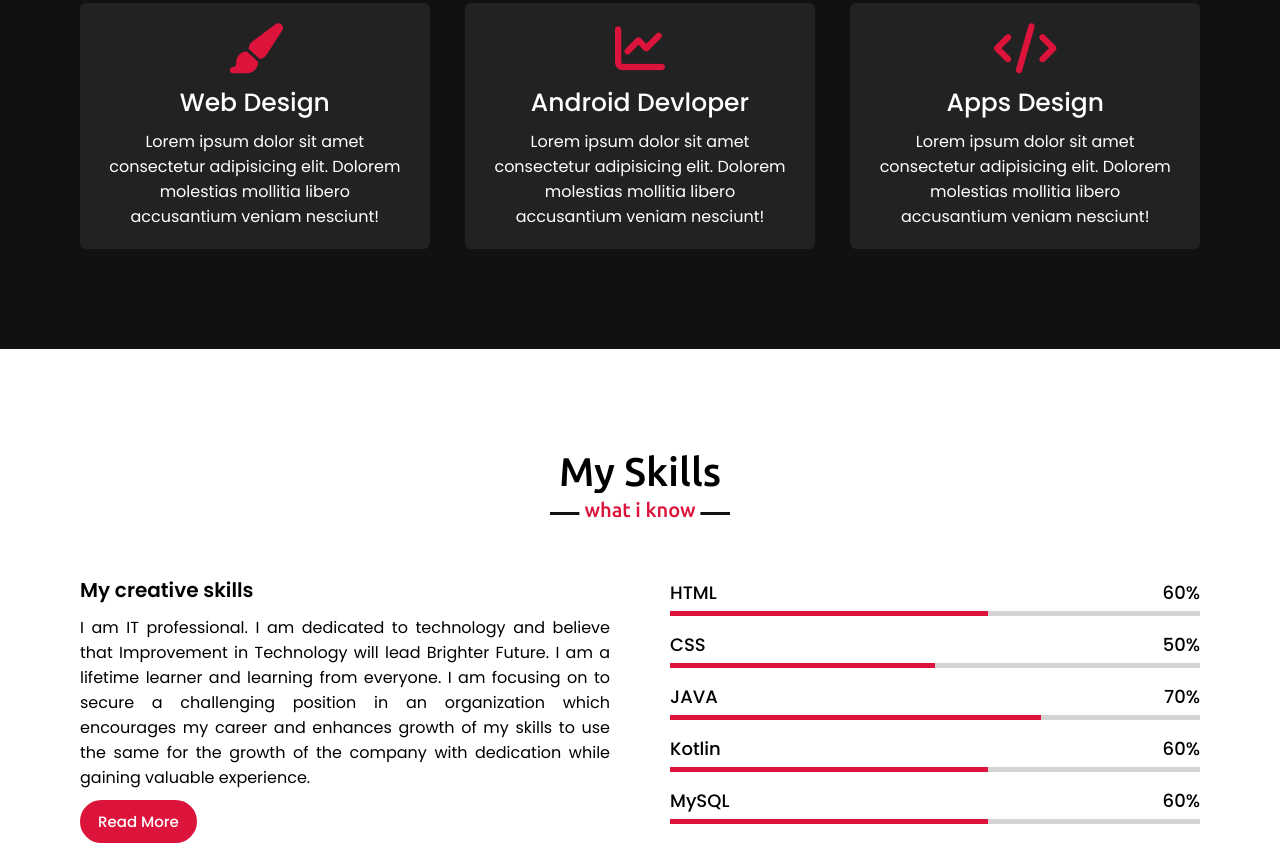
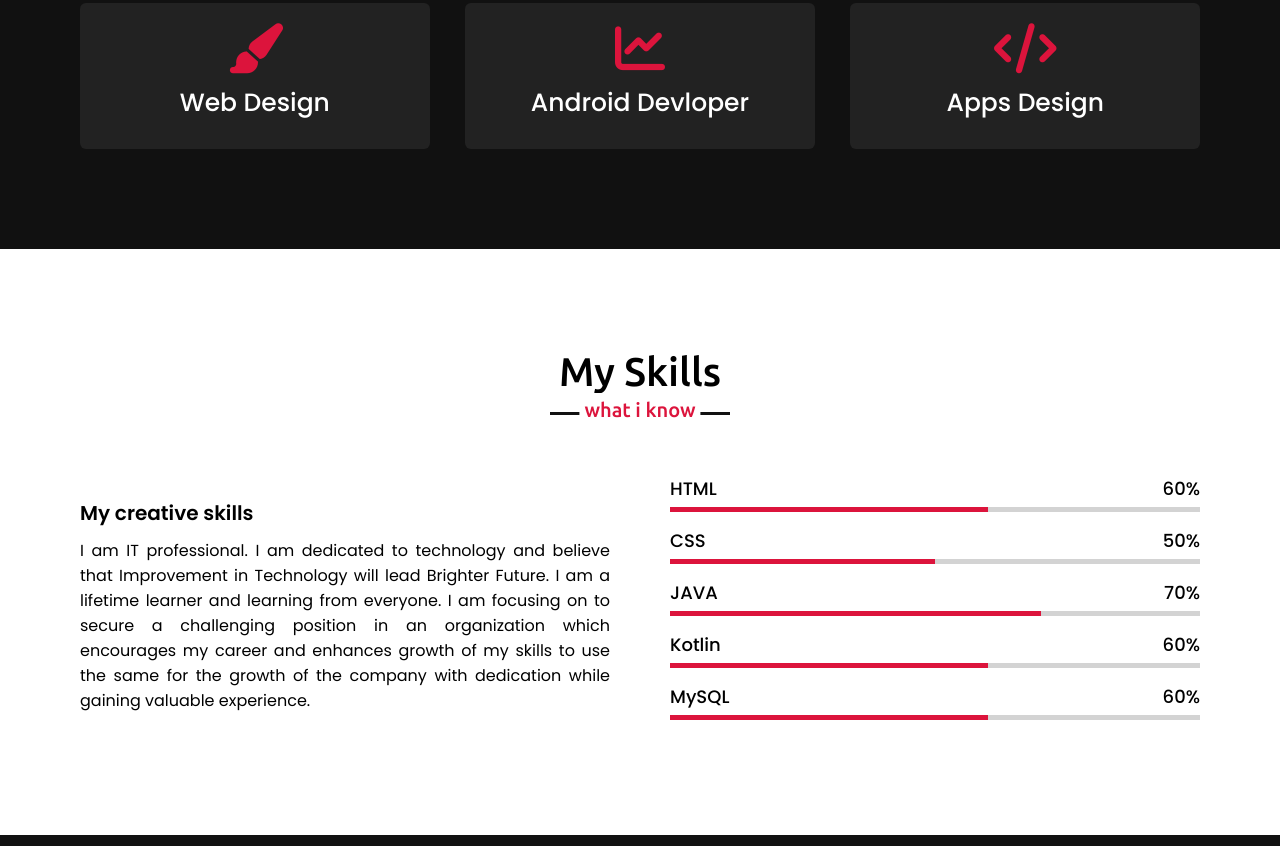
Before and after one commit to mihirzalavadiya/mihirzalavadiya.github.io, a plain HTML site: page index.html in a window 1280 px wide. Shown: the part 1756-2602 px from the top of the page. Drawn offline with nearby package versions, Linux system fonts and the light colour scheme.

Commit message:
Some Changes

```diff
--- a/index.html
+++ b/index.html
@@ -63,7 +63,7 @@
                 <div class="text-1">Hello, my name is</div>
                 <div class="text-2">Mihir Zalavadiya</div>
                 <div class="text-3">And I'm a <span class="typing"></span></div>
-                <a href="#">Hire Me</a>
+                <!-- <a href="#">Hire Me</a> -->
             </div>
         </div>
     </section>
@@ -101,21 +101,21 @@
                     <div class="box">
                         <i class="fas fa-paint-brush"></i>
                         <div class="text">Web Design</div>
-                        <p>Lorem ipsum dolor sit amet consectetur adipisicing elit. Dolorem molestias mollitia libero accusantium veniam nesciunt!</p>
+                        <p></p>
                     </div>
                 </div>
                 <div class="card">
                     <div class="box">
                         <i class="fas fa-chart-line"></i>
                         <div class="text">Android Devloper</div>
-                        <p>Lorem ipsum dolor sit amet consectetur adipisicing elit. Dolorem molestias mollitia libero accusantium veniam nesciunt!</p>
+                        <p></p>
                     </div>
                 </div>
                 <div class="card">
                     <div class="box">
                         <i class="fas fa-code"></i>
                         <div class="text">Apps Design</div>
-                        <p>Lorem ipsum dolor sit amet consectetur adipisicing elit. Dolorem molestias mollitia libero accusantium veniam nesciunt!</p>
+                        <p></p>
                     </div>
                 </div>
             </div>
@@ -132,7 +132,7 @@
                     <div class="text">My creative skills</div>
                     <p>I am IT professional. I am dedicated to technology and believe that Improvement in Technology will lead Brighter Future. I am a lifetime learner and learning from everyone. I am focusing on to secure a challenging position in an organization
                         which encourages my career and enhances growth of my skills to use the same for the growth of the company with dedication while gaining valuable experience.</p>
-                    <a href="#">Read More</a>
+                    <!-- <a href="#">Read More</a> -->
                 </div>
                 <div class="column right">
                     <div class="bars">
```
